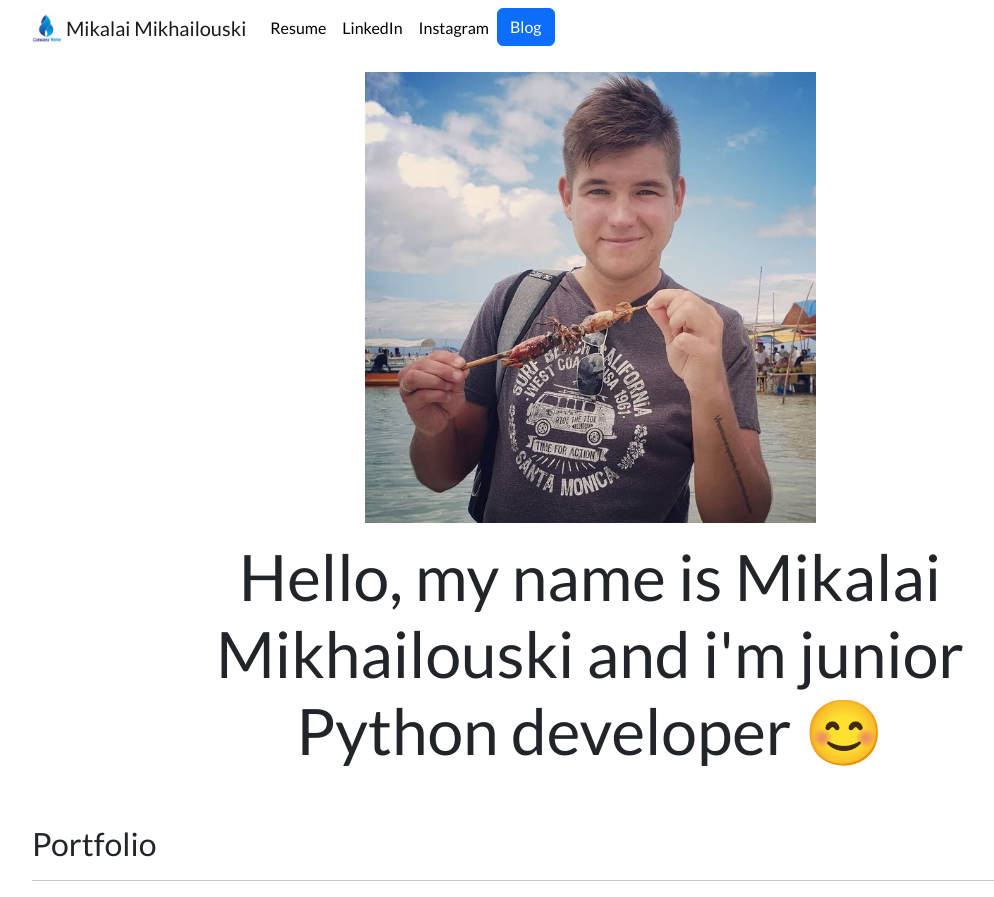
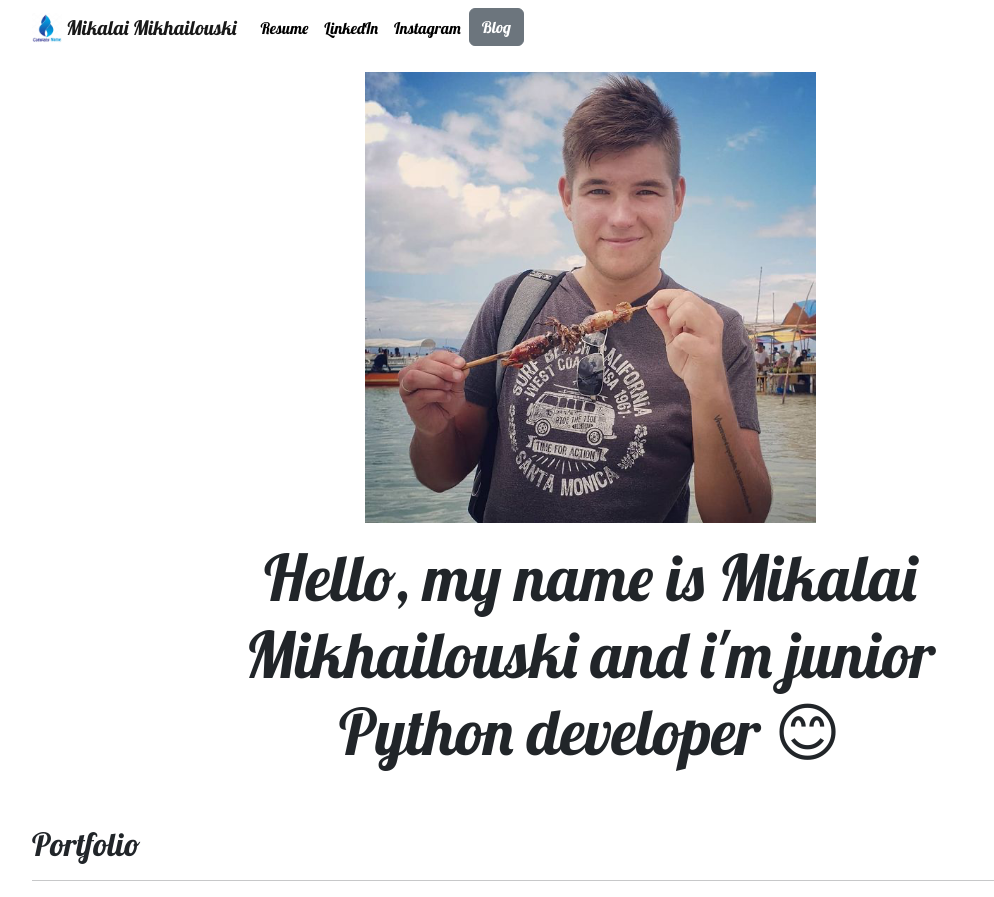
Before and after one commit to jabbermcn/personal_portfolio, a Django app: page / in a window 1280 px wide. Shown: the whole page, without its empty margins (50-1044 px from the left). Run offline with Django 4.2, Linux system fonts and the light colour scheme; data that the repository does not hold is empty.

Commit message:
probably final

```diff
--- a/portfolio/static/portfolio/custom.css
+++ b/portfolio/static/portfolio/custom.css
@@ -7,7 +7,7 @@
 }
 
 body {
-    font-family: 'Lato', sans-serif;
+    font-family: 'Lobster', cursive;
 }
 
 #blogtitle {
--- a/portfolio/templates/portfolio/base.html
+++ b/portfolio/templates/portfolio/base.html
@@ -10,7 +10,9 @@
     <link href="https://cdn.jsdelivr.net/npm/bootstrap@5.2.0/dist/css/bootstrap.min.css" rel="stylesheet"
           integrity="sha384-gH2yIJqKdNHPEq0n4Mqa/HGKIhSkIHeL5AyhkYV8i59U5AR6csBvApHHNl/vI1Bx" crossorigin="anonymous">
     <link rel="stylesheet" href="{% static 'portfolio/custom.css' %}">
-    <link href="https://fonts.googleapis.com/css?family=Lato&display=swap" rel="stylesheet">
+    <link rel="preconnect" href="https://fonts.googleapis.com">
+    <link rel="preconnect" href="https://fonts.gstatic.com" crossorigin>
+    <link href="https://fonts.googleapis.com/css2?family=Lobster&display=swap" rel="stylesheet">
     <link rel="icon" type="image/png" href="{% static 'portfolio/Logo.png' %}">
 
     <title> mikhailouski_n </title>
@@ -34,13 +36,14 @@
                     <a class="nav-link" href="{% static 'portfolio/resume.pdf' %}">Resume</a>
                 </li>
                 <li class="nav-item">
-                    <a class="nav-link" href="https://www.linkedin.com/in/николай-михайловский-612744246/" target="_blank">LinkedIn</a>
+                    <a class="nav-link" href="https://www.linkedin.com/in/николай-михайловский-612744246/"
+                       target="_blank">LinkedIn</a>
                 </li>
                 <li class="nav-item">
                     <a class="nav-link" href="https://www.instagram.com/mikhailouski_n/" target="_blank"> Instagram </a>
                 </li>
                 <li>
-                    <a role="button" href="{% url 'blog:all_blogs' %}" class="btn btn-primary">Blog</a>
+                    <a role="button" href="{% url 'blog:all_blogs' %}" class="btn btn-secondary">Blog</a>
                 </li>
             </ul>
         </div>
```
